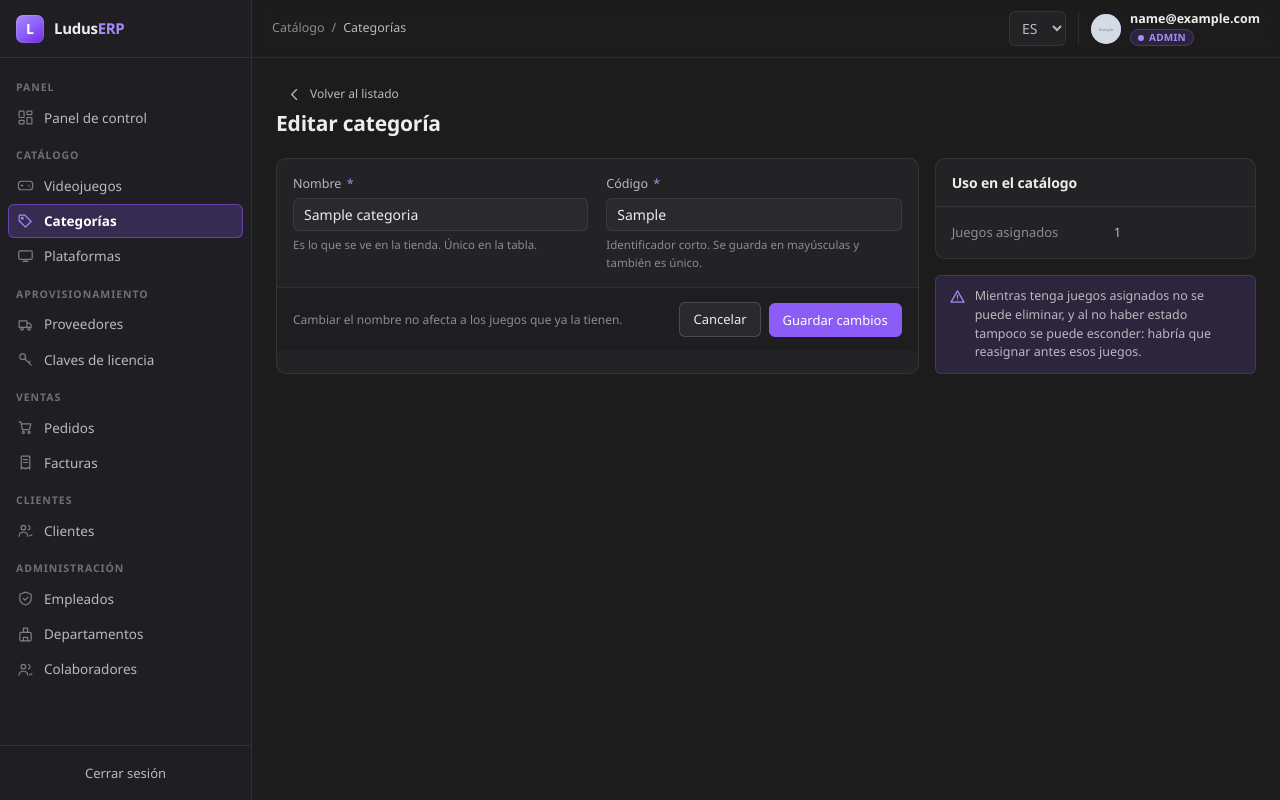
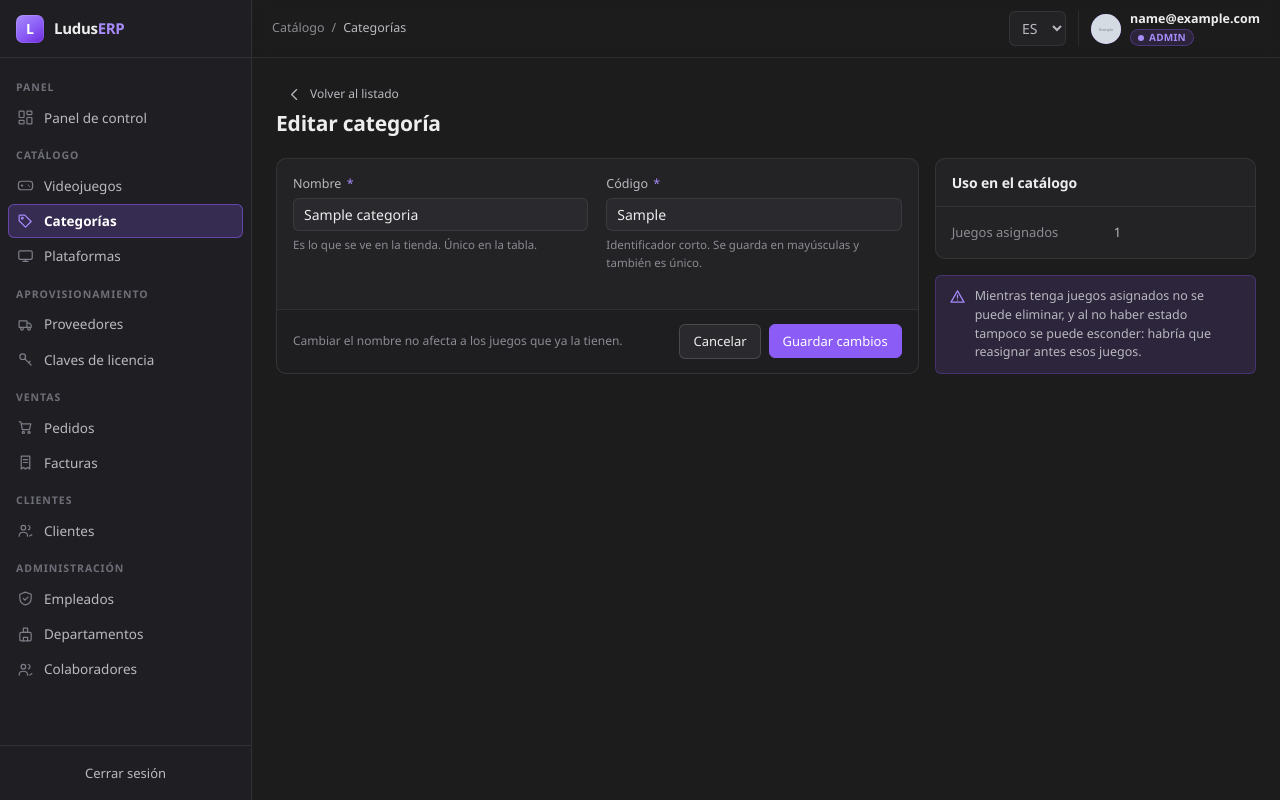
Before and after one commit to aleixdel2007-lgtm/Proyecto1ERP, a Spring Boot app: page /catalogo/categorias/editar/1 in a window 1280 px wide. Run offline with Spring Boot 4, Linux system fonts and the light colour scheme; a user stored in the database is signed in; empty tables hold one stand-in row (values such as "Sample post"); grey boxes marked "Sample" are stand-in pictures; some of the project's set-up classes (security, data sources, template engines, error pages and the like) are left out, and stand-ins take their place; database files in the repository are not loaded; some libraries are stand-ins or nearby versions.

Commit message:
implementado js y alguna mejora visual del perfil del usuario

```diff
--- a/src/main/java/config/TraduccionesIniciales.java
+++ b/src/main/java/config/TraduccionesIniciales.java
@@ -21,11 +21,6 @@ import java.util.Map;
 import java.util.Properties;
 import java.util.Set;
 
-/**
- * Carga en Mongo los textos de src/main/resources/i18n/textos_es|en|ca.properties. Esos
- * ficheros van en git, asi todo el equipo parte de las mismas traducciones. Solo se insertan
- * las que faltan: lo que alguien haya editado en Mongo no se pisa.
- */
 @Component
 @RequiredArgsConstructor
 public class TraduccionesIniciales implements CommandLineRunner {
--- a/src/main/java/model/traduccion/Traduccion.java
+++ b/src/main/java/model/traduccion/Traduccion.java
@@ -10,11 +10,7 @@ import org.springframework.data.mongodb.core.mapping.Document;
 import java.util.HashMap;
 import java.util.Map;
 
-/**
- * Un texto de la interfaz con todas sus traducciones. La clave es la misma que se usa en las
- * plantillas (#{navbar.catalogo}) y textos va de idioma (es, en, ca) a texto:
- * { clave: "navbar.cesta", textos: { es: "Cesta", en: "Basket", ca: "Cistella" } }
- */
+
 @Document("traducciones")
 @Getter
 @Setter
--- a/src/main/resources/static/css/configuracionUsuario.css
+++ b/src/main/resources/static/css/configuracionUsuario.css
@@ -102,6 +102,12 @@ select.inp{
     padding:14px 16px;border-top:1px solid var(--line);background:rgba(0,0,0,.14);
 }
 .form-foot .note{margin-right:auto;font-size:12px;color:var(--muted)}
+/* La card se estira a la altura de la de perfil: el pie queda pegado abajo
+   y el cuerpo ocupa el espacio sobrante (si no hay campos de cliente). */
+.card:has(> form > .form-foot){display:flex;flex-direction:column}
+.card > form{flex:1;display:flex;flex-direction:column}
+.card > form > .card-body{flex:1}
+.card > form > .form-foot{margin-top:auto}
 
 /* --- botones -------------------------------------------------------------- */
 .btn{
--- a/src/main/resources/static/css/panel.css
+++ b/src/main/resources/static/css/panel.css
@@ -103,6 +103,7 @@ button,input,select,textarea{font-family:inherit;font-size:inherit}
     height:var(--topbar);border-bottom:1px solid var(--line);background:rgba(28,28,28,.86);
     backdrop-filter:blur(8px);display:flex;align-items:center;gap:12px;padding:0 20px;
     position:sticky;top:0;z-index:50;
+    cursor: pointer;
 }
 .crumb{font-size:12.5px;color:var(--muted);display:flex;align-items:center;gap:7px}
 .crumb b{color:var(--ink-2);font-weight:550}
@@ -342,6 +343,12 @@ textarea.inp{resize:vertical;min-height:84px;line-height:1.55}
     padding:14px 16px;border-top:1px solid var(--line);background:rgba(0,0,0,.14);
 }
 .form-foot .note{margin-right:auto;font-size:12px;color:var(--muted)}
+/* Si la card es mas alta que su contenido (p. ej. al estirarse en un grid),
+   el pie se queda pegado abajo y el cuerpo ocupa el espacio sobrante. */
+.card:has(> form > .form-foot){display:flex;flex-direction:column}
+.card > form:has(> .form-foot){flex:1;display:flex;flex-direction:column}
+.card > form > .card-body{flex:1}
+.card > form > .form-foot{margin-top:auto}
 
 /* --- avisos y estados vacíos ---------------------------------------------- */
 .alert{border-radius:var(--r-sm);padding:9px 12px;font-size:12.5px;border:1px solid;margin-bottom:16px}
--- a/src/main/resources/templates/fragments/panel.html
+++ b/src/main/resources/templates/fragments/panel.html
@@ -97,6 +97,7 @@
                   th:text="${rol}">ADMIN</span>
         </div>
     </div>
+<script th:src="@{/js/client-profile.js}" src="../static/js/client-profile.js"></script>
 </header>
 
 </body>
```
